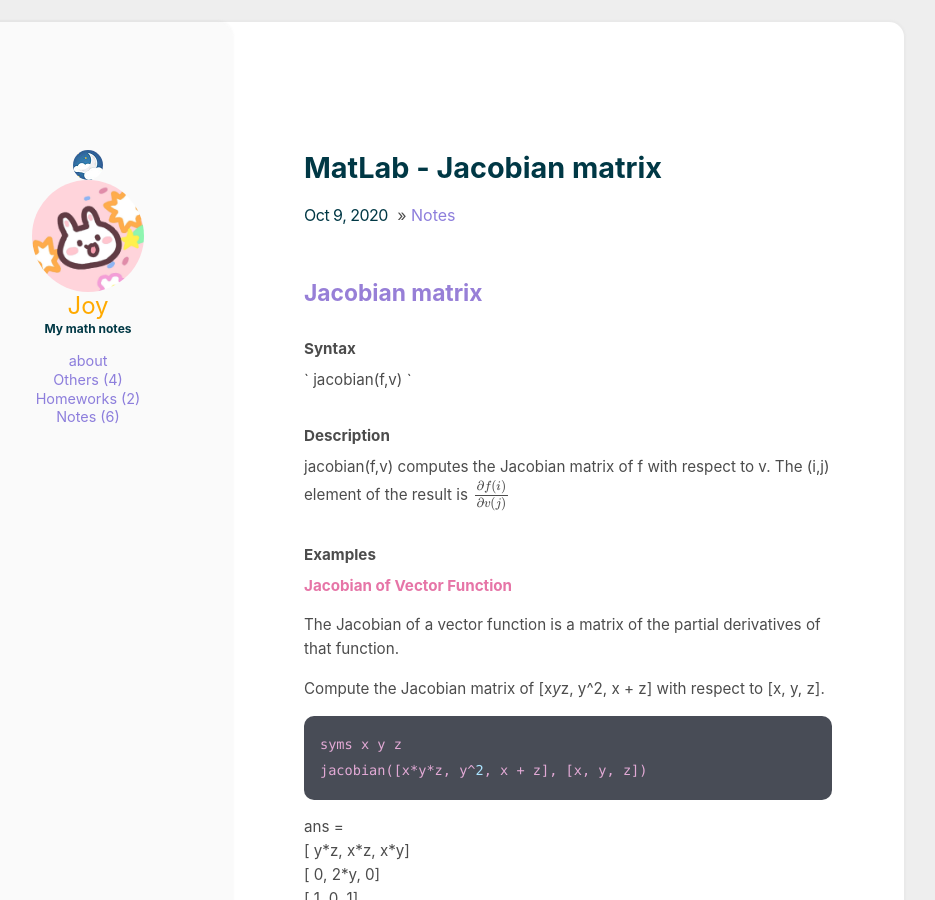
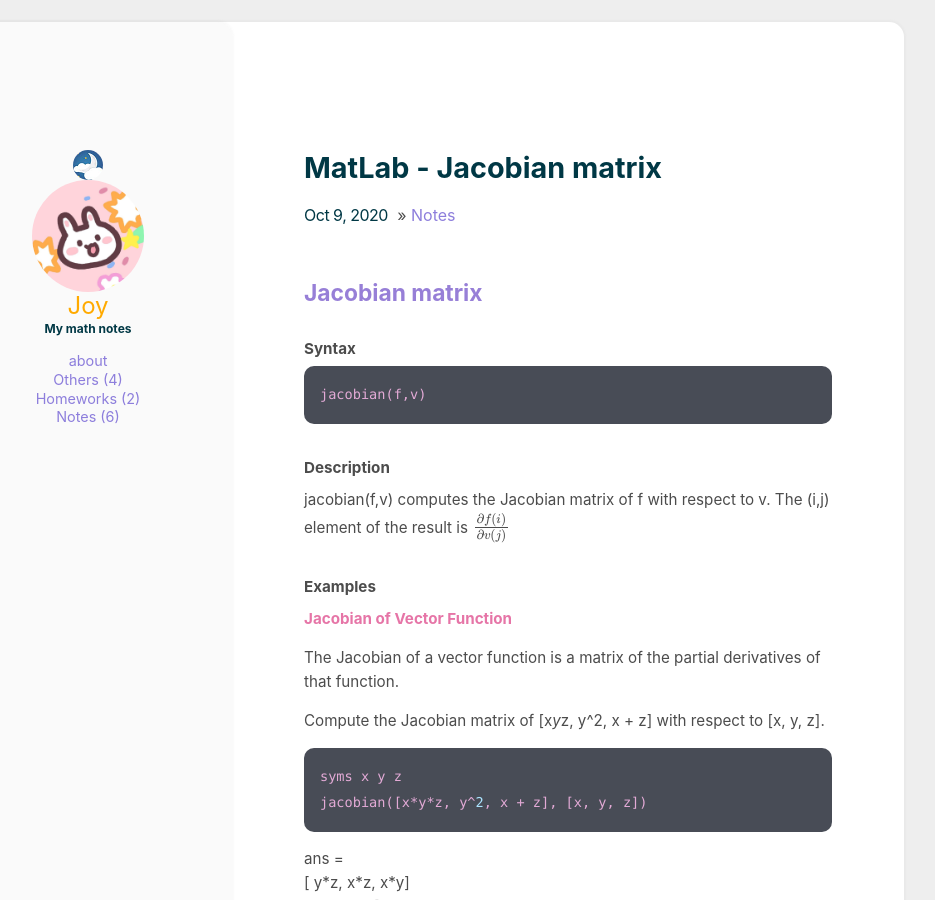
Before and after one commit to Joy3Luo/Joy3luo.github.io, a Jekyll site: the page built from _posts/2020-10-09-Jacobian.md, in a window 1280 px wide and 900 px high. Shown: the whole window, without its empty margins (216-1151 px from the left). Built offline with Jekyll 4.4.1, drawn with Linux system fonts in a browser that asks for light colours; formulas are drawn with MathJax 3.

Commit message:
Update 2020-10-09-Jacobian.md

````diff
--- a/_posts/2020-10-09-Jacobian.md
+++ b/_posts/2020-10-09-Jacobian.md
@@ -22,9 +22,9 @@ MathJax.Hub.Queue(function() {
 ## <font color= 977FD7> Jacobian matrix</font>
 
 #### Syntax
-`
+```matlab
 jacobian(f,v)
-`
+```
 
 #### Description
 jacobian(f,v) computes the Jacobian matrix of f with respect to v. The (i,j) element of the result is $$\frac{\partial f(i)}{\partial v(j)}$$
````
